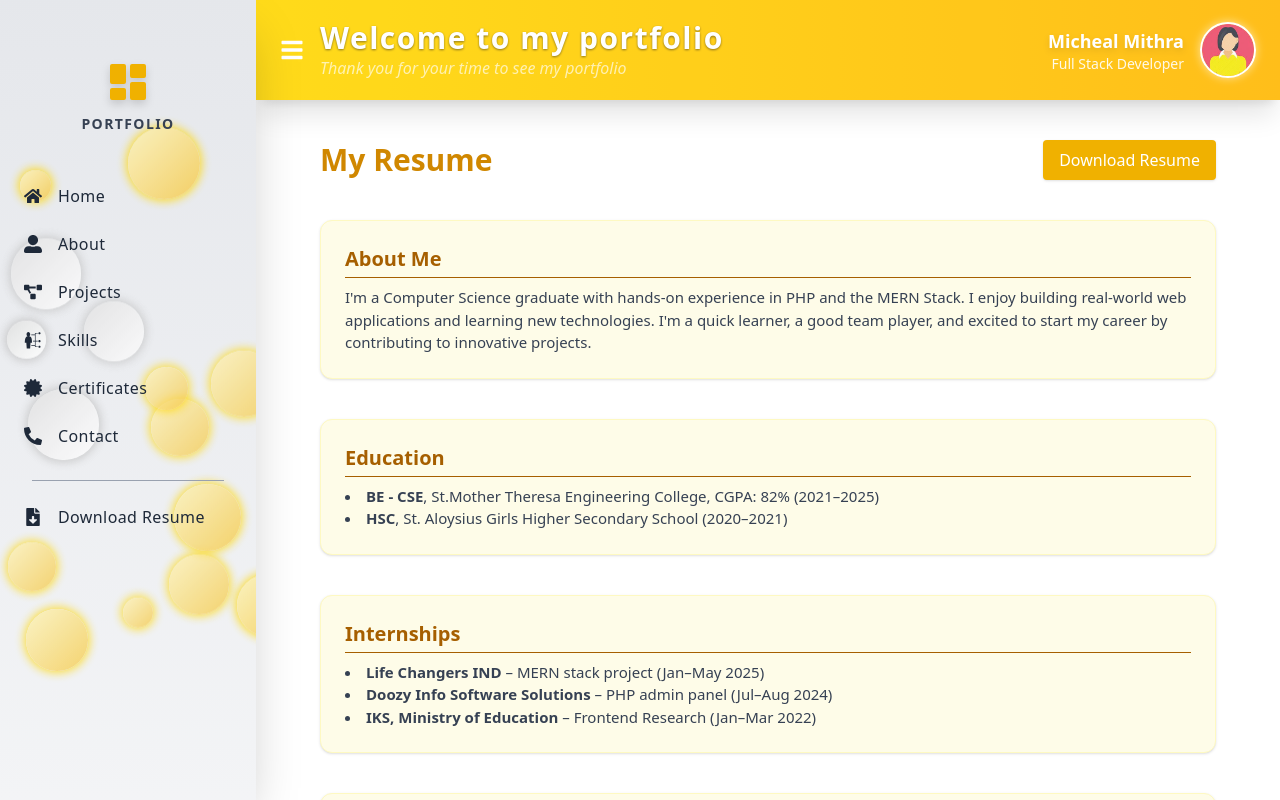
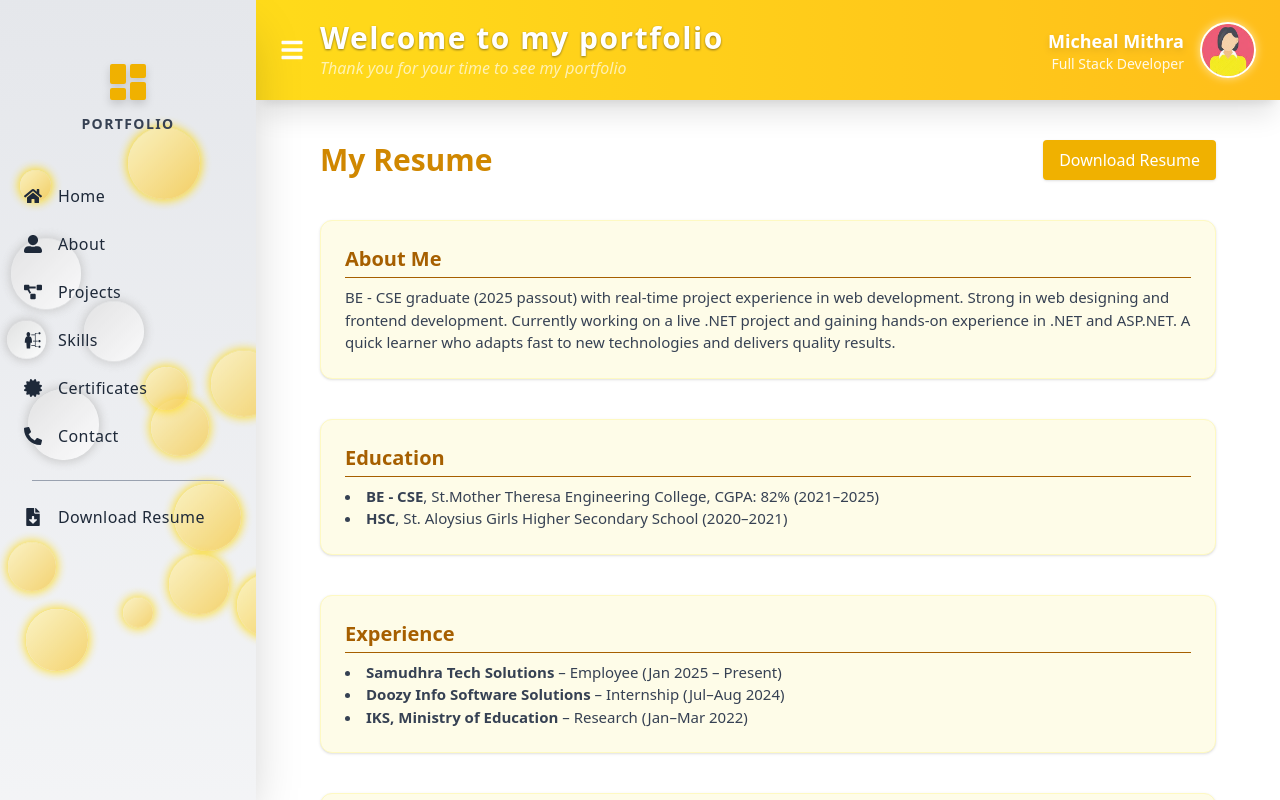
Before and after one commit to MichealMithraM/Portfolio, a React (Vite) app in the folder frontend/: page /resume in a window 1280 px wide. Built offline with nearby package versions, Linux system fonts and the light colour scheme.

Commit message:
Update Resume.jsx

```diff
--- a/frontend/src/components/chef/Resume.jsx
+++ b/frontend/src/components/chef/Resume.jsx
@@ -37,8 +37,8 @@ const Resume = () => {
                 title: 'About Me',
                 content: (
                   <p>
-                    I'm a Computer Science graduate with hands-on experience in PHP and the MERN Stack. I enjoy building real-world web applications and learning new technologies. I'm a quick learner, a good team player, and excited to start my career by contributing to innovative projects.
-                  </p>
+                 BE - CSE graduate (2025 passout) with real-time project experience in web development. Strong in web designing and frontend development. Currently working on a live .NET project and gaining hands-on experience in .NET and ASP.NET. A quick learner who adapts fast to new technologies and delivers quality results.
+                 </p>
                 )
               },
               {
@@ -51,12 +51,13 @@ const Resume = () => {
                 )
               },
               {
-                title: 'Internships',
+                title: 'Experience',
                 content: (
                   <ul className="list-disc list-inside">
-                    <li><strong>Life Changers IND</strong> – MERN stack project (Jan–May 2025)</li>
-                    <li><strong>Doozy Info Software Solutions</strong> – PHP admin panel (Jul–Aug 2024)</li>
-                    <li><strong>IKS, Ministry of Education</strong> – Frontend Research (Jan–Mar 2022)</li>
+                    <li><strong>Samudhra Tech Solutions</strong> – Employee (Jan 2025 – Present)</li>
+                    {/* <li><strong>Life Changers IND</strong> – MERN stack project (Jan–May 2025)</li> */}
+                    <li><strong>Doozy Info Software Solutions</strong> – Internship (Jul–Aug 2024)</li>
+                    <li><strong>IKS, Ministry of Education</strong> – Research (Jan–Mar 2022)</li>
                   </ul>
                 )
               },
@@ -65,7 +66,8 @@ const Resume = () => {
                 content: (
                   <ul className="list-disc list-inside">
                     <li>Restaurant Management System – MERN stack</li>
-                    <li>Admin Panel Web App – HTML, CSS, PHP, MySQL</li>
+                    <li>Billing Software – .NET</li>
+                    <li>CRM Software  – HTML, CSS, PHP, MySQL</li>
                     <li>Clock Web App</li>
                     <li>IKS Project Page</li>
                     <li>Herbal Dyes Website</li>
@@ -76,7 +78,7 @@ const Resume = () => {
                 title: 'Skills',
                 content: (
                   <p>
-                    HTML, CSS, JavaScript, PHP, Java, React.js, Node.js, Express.js, MongoDB, Tailwind CSS, GitHub
+                    HTML, CSS, JavaScript, PHP, Java, React.js, Node.js, Express.js, MongoDB, Tailwind CSS, GitHub, .Net,
                   </p>
                 )
               },
```
